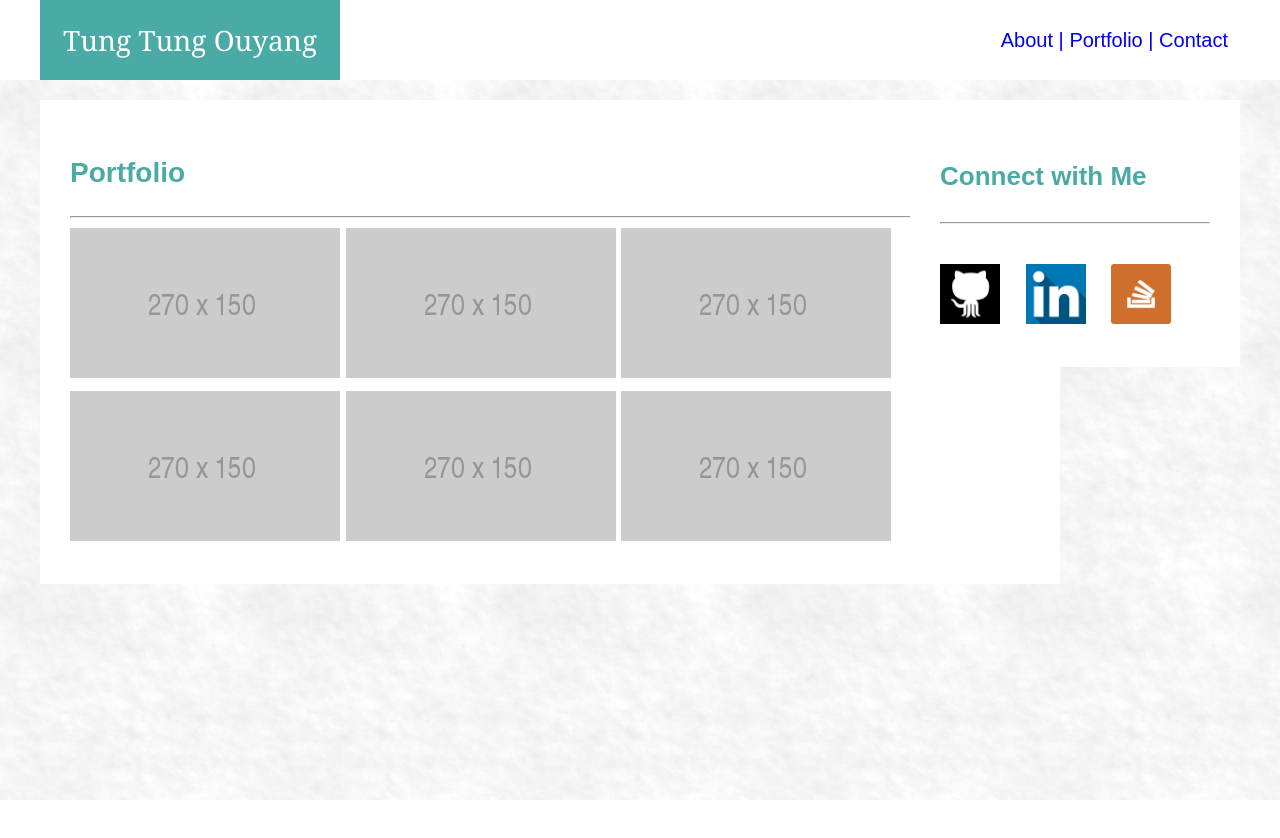
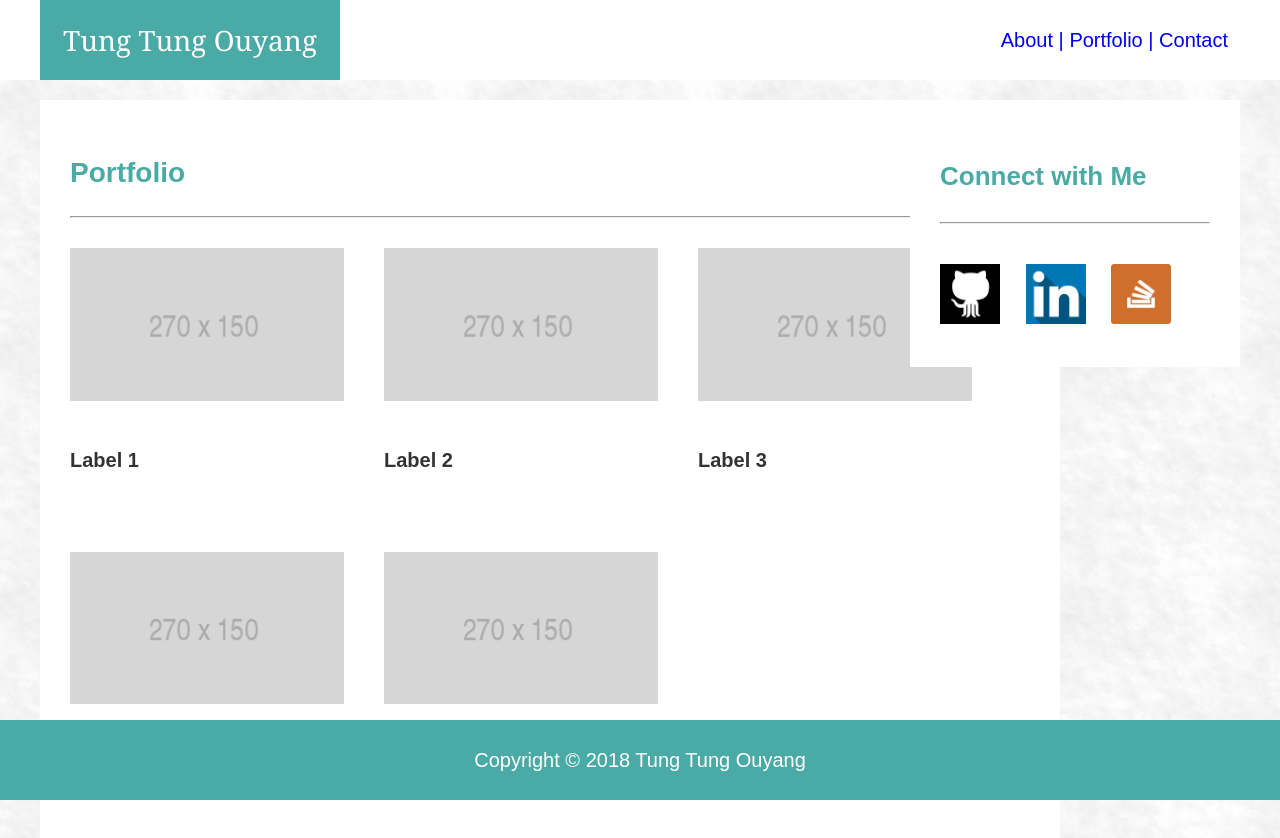
Before and after one commit to ouyangtt/Basic-Portfolio, a plain HTML site: page portfolio.html in a window 1280 px wide. Shown: the top 838 px of the page. Before the commit the page ends 800 px from the top, so only its background shows below. Drawn offline with Linux system fonts and the light colour scheme.

Commit message:
add footer and labels

```diff
--- a/assets/css/style.css
+++ b/assets/css/style.css
@@ -139,6 +139,16 @@ li {
     margin-left:20px;
 }
 
+.footer {
+   position: fixed;
+   left: 0;
+   bottom: 0;
+   width: 100%;
+   background-color: #4aaaa5;
+   color: white;
+   text-align: center;
+}
+
 h1 {
 	color:white;
 }
--- a/assets/css/style2.css
+++ b/assets/css/style2.css
@@ -129,6 +129,7 @@ li {
     margin-left:20px;
 }
 
+
 #Connect-with-me {
 	width: 270px;
 }
@@ -147,6 +148,16 @@ h3 {
 	color:#4aaaa5;
 	font-size:26px;
 
+}
+
+.footer {
+   position: fixed;
+   left: 0;
+   bottom: 0;
+   width: 100%;
+   background-color: #4aaaa5;
+   color: white;
+   text-align: center;
 }
 
 
--- a/assets/css/style3.css
+++ b/assets/css/style3.css
@@ -133,6 +133,43 @@ li {
 	width: 270px;
 }
 
+.footer {
+   position: fixed;
+   left: 0;
+   bottom: 0;
+   width: 100%;
+   background-color: #4aaaa5;
+   color: white;
+   text-align: center;
+}
+
+.image {
+  position: relative;
+  float: left;
+  width: 274px;
+  margin: 20px 0 25px;
+  overflow: auto;
+}
+.image:nth-child(odd) {
+  margin-right: 40px;
+}
+.image:nth-child(even) {
+  margin-right: 40px;
+}
+
+.image img {
+  width: 100%;
+  border: 0 none;
+  opacity: 0.8;
+}
+
+.image h3 {
+  position: absolute;
+  bottom: 100px;
+  color: #fff;
+  text-align: right;
+}
+
 h1 {
 	color:white;
 }
--- a/portfolio.html
+++ b/portfolio.html
@@ -29,13 +29,29 @@
       <h2>Portfolio</h2>
       <hr>
       <!-- Will insert portfolio pics -->
-     <img id="image1" src="assets/images/1.png" >
-     <img id="image2" src="assets/images/2.png" >
-     <img id="image3" src="assets/images/3.png" >
-     <img id="image4" src="assets/images/4.png" >
-     <img id="image5" src="assets/images/5.png" >
-     <img id="image6" src="assets/images/6.png" >
-      </div>
+     <!-- <img id="image1" src="assets/images/1.png" > -->
+     <div class="image">
+       <img src="assets/images/1.png" >
+       <h4>Label 1</h4>
+     </div>
+     <div class="image">
+       <img src="assets/images/2.png" >
+       <h4>Label 2</h4>
+     </div>
+     <div class="image">
+       <img src="assets/images/3.png" >
+       <h4>Label 3</h4>
+     </div>
+     <div class="image">
+       <img src="assets/images/4.png" >
+       <h4>Label 4</h4>
+     </div>
+      <div class="image">
+       <img src="assets/images/5.png" >
+       <h4>Label 5</h4>
+     </div>
+
+    </div>
 
       <div class="section connect-with-me">
       <h3>Connect with Me</h3>
@@ -55,5 +71,8 @@
 
          </div>
     </div>
+        <div class="footer">
+     <p>Copyright &copy; 2018 Tung Tung Ouyang</p>
+    </div>
 </body>
 </html>
```
Also changed, not shown: contact.html (+3 -0 lines), index.html (+3 -0 lines), 2 other files.
